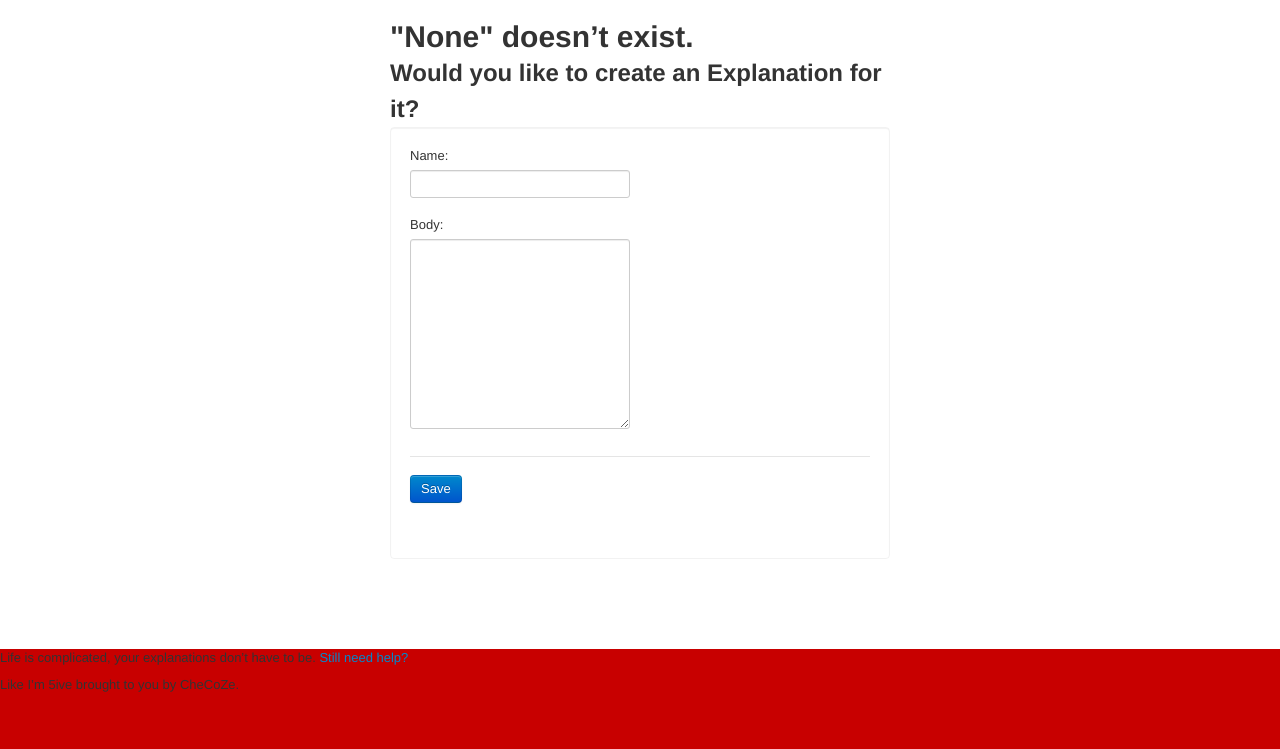
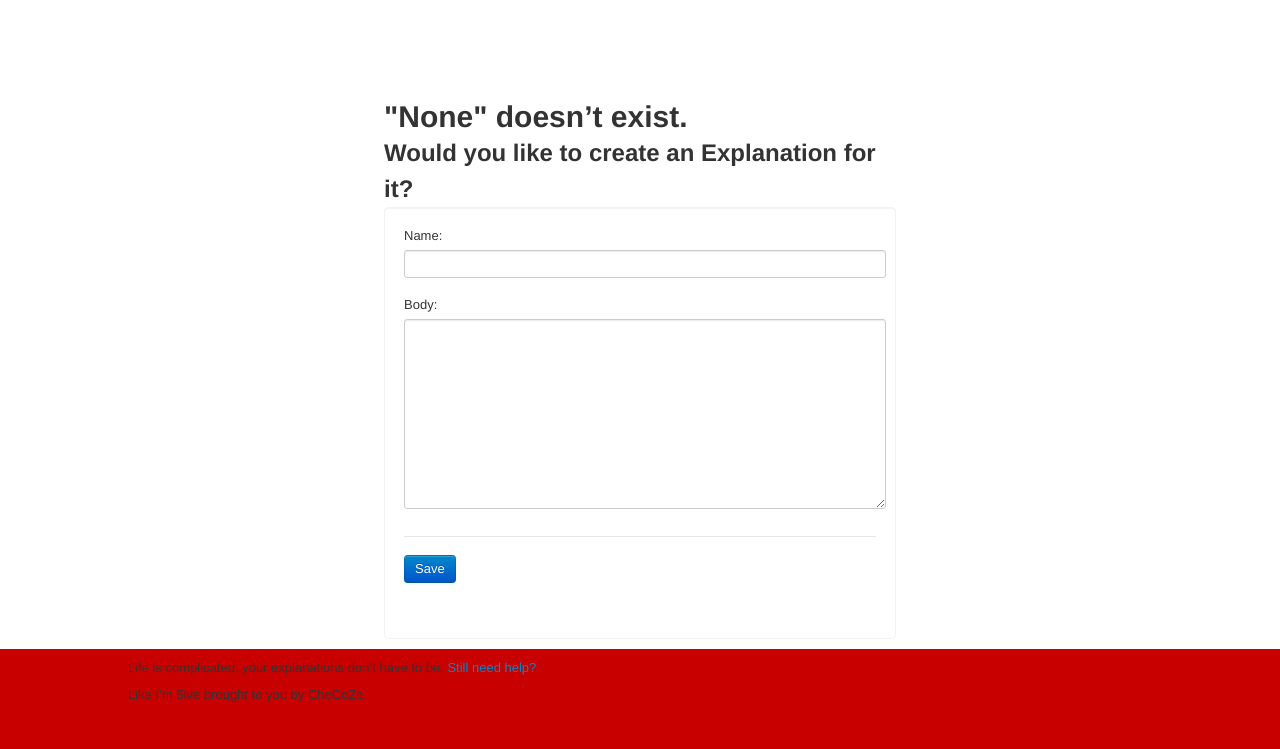
Before and after one commit to checoze/like-im-5ive, a Django app: page /entry/create in a window 1280 px wide. Shown: the part 51-800 px from the top of the page. Run offline with Django 3.2, Linux system fonts and the light colour scheme; data comes from the database, SQL or seed files in the repository; parts of the project's set-up code (start-up, migrations or seed data) failed here and were passed over; some libraries are stand-ins or nearby versions.

Commit message:
Container for alles.

```diff
--- a/apps/explain/templates/explain/entry_detail.html
+++ b/apps/explain/templates/explain/entry_detail.html
@@ -5,7 +5,6 @@
     //For ajax
     var csrf_token = "{{ csrf_token }}";
 </script>
-<div style="margin: 20px auto 0 auto; width: 500px;">
 <h1>{{ entry.name }}</h1>
 
 {% if entry.url %}
@@ -52,7 +51,6 @@
         </div><!-- /#submit -->
     </div><!-- /.tab-content -->
 </div><!-- /.tabbable -->
-</div>
 {% endblock content %}
 
 {% block extra_foot %}
--- a/apps/explain/templates/explain/entry_prompt.html
+++ b/apps/explain/templates/explain/entry_prompt.html
@@ -1,11 +1,10 @@
 {% extends 'base.html' %}
 
 {% block title %}Explain {{ term }} | {% endblock title %}
+
 {% block content %}
-<div style="margin: 20px auto 0 auto; width: 500px;">
     <h1>"{{ term }}" doesn&rsquo;t exist.</h1>
     <h2>Would you like to create an Explanation for it?</h2>
-
     <form method='POST' action='{% url entry_prompt %}' class="well">
         {% csrf_token %}
         <div class="control-group">
@@ -15,11 +14,8 @@
                 <span class="help-block">{{ entry_form.name.help_text }}</span>
             {% endif %}
         </div><!-- /.control-group -->
-
         {{ formset.management_form }}
-
         {% for form in formset %}
-
             <div class="control-group">
                 {{ form.id }}
                 {{ form.body.label_tag }}
@@ -33,7 +29,5 @@
             <input type='hidden' name='original_creator' value='{{ current_user }}'>
             <input type='submit' class="btn btn-primary" value="Save">
         </div><!-- /.form-actions -->
-
     </form>
-</div>
 {% endblock content %}
--- a/apps/explain/templates/explain/search_results.html
+++ b/apps/explain/templates/explain/search_results.html
@@ -3,12 +3,11 @@
 {% block title %}Searched for {{ search }} | {% endblock title%}
 
 {% block content %}
-<h3>You searched for {{ search }}</h3>
+<h1>You searched for {{ search }}</h1>
 {% for entry in entries %}
 <div class="row">
     <a href="{% url explain.views.entry_detail entry.hex %}">{{ entry.name }} - <span class="label label-info">{{ entry.type }}</span></a>
 </div>
-
 {% endfor %}
 
 {% endblock %}
--- a/src/sass/like-im-5ive.sass
+++ b/src/sass/like-im-5ive.sass
@@ -6,10 +6,22 @@
 
 
 #top-nav,
-#main
+#lif-footer-nav
+    margin: 10px auto
     @media only screen and (min-width: 1024px)
         max-width: 1024px
         min-width: 1024px
+
+#lif-main
+    margin: 100px auto
+    .btn.btn-primary.btn-large,
+    input[type=password],
+    input[type=search],
+    input[type=text],
+    textarea
+        width: 100%
+    @media only screen and (min-width: 1024px)
+        width: (1024px/2)
 
 #lif-header,
 #lif-footer
@@ -60,7 +72,6 @@
 
 #lif-home-search,
 #lif-signup
-    margin: 100px auto
     > h1
         font-family: $serifFontFamily
         letter-spacing: -1px
@@ -83,8 +94,6 @@
     input[type=text],
     input[type=password]
         width: 100%
-    @media only screen and (min-width: 1024px)
-        width: (1024px/2)
 
 #lif-footer
     bottom: 0
--- a/static/css/like-im-5ive.css
+++ b/static/css/like-im-5ive.css
@@ -4125,29 +4125,53 @@ a.label:hover, a.badge:hover {
   visibility: hidden;
 }
 
+/* line 8, ../../src/sass/like-im-5ive.sass */
+#top-nav,
+#lif-footer-nav {
+  margin: 10px auto;
+}
 @media only screen and (min-width: 1024px) {
   /* line 8, ../../src/sass/like-im-5ive.sass */
   #top-nav,
-  #main {
+  #lif-footer-nav {
     max-width: 1024px;
     min-width: 1024px;
   }
 }
 
-/* line 14, ../../src/sass/like-im-5ive.sass */
+/* line 15, ../../src/sass/like-im-5ive.sass */
+#lif-main {
+  margin: 100px auto;
+}
+/* line 17, ../../src/sass/like-im-5ive.sass */
+#lif-main .btn.btn-primary.btn-large,
+#lif-main input[type=password],
+#lif-main input[type=search],
+#lif-main input[type=text],
+#lif-main textarea {
+  width: 100%;
+}
+@media only screen and (min-width: 1024px) {
+  /* line 15, ../../src/sass/like-im-5ive.sass */
+  #lif-main {
+    width: 512px;
+  }
+}
+
+/* line 26, ../../src/sass/like-im-5ive.sass */
 #lif-header,
 #lif-footer {
   background: #c80000;
   width: 100%;
 }
 
-/* line 18, ../../src/sass/like-im-5ive.sass */
+/* line 30, ../../src/sass/like-im-5ive.sass */
 #top-nav {
   height: 50px;
   margin: 0 auto;
   position: relative;
 }
-/* line 23, ../../src/sass/like-im-5ive.sass */
+/* line 35, ../../src/sass/like-im-5ive.sass */
 #top-nav > h1 > a {
   color: white;
   font: bold 40px/1 Georgia, "Times New Roman", Times, serif;
@@ -4162,20 +4186,20 @@ a.label:hover, a.badge:hover {
   -o-transition: text-shadow 1s;
   transition: text-shadow 1s;
 }
-/* line 32, ../../src/sass/like-im-5ive.sass */
+/* line 44, ../../src/sass/like-im-5ive.sass */
 #top-nav > h1 > a:active, #top-nav > h1 > a:focus, #top-nav > h1 > a:hover {
   text-decoration: none;
   text-shadow: 3px 3px 1px black;
 }
 
-/* line 37, ../../src/sass/like-im-5ive.sass */
+/* line 49, ../../src/sass/like-im-5ive.sass */
 #signin {
   position: absolute;
   right: 10px;
   top: 5px;
 }
 
-/* line 42, ../../src/sass/like-im-5ive.sass */
+/* line 54, ../../src/sass/like-im-5ive.sass */
 #lif-auth {
   color: white;
   font-size: 20px;
@@ -4184,44 +4208,39 @@ a.label:hover, a.badge:hover {
   right: 10px;
   top: 0;
 }
-/* line 49, ../../src/sass/like-im-5ive.sass */
+/* line 61, ../../src/sass/like-im-5ive.sass */
 #lif-auth > li {
   display: inline;
 }
-/* line 51, ../../src/sass/like-im-5ive.sass */
+/* line 63, ../../src/sass/like-im-5ive.sass */
 #lif-auth > li:first-child {
   border-right: 1px solid white;
   padding-right: 0.5em;
 }
-/* line 54, ../../src/sass/like-im-5ive.sass */
+/* line 66, ../../src/sass/like-im-5ive.sass */
 #lif-auth > li > a {
   color: white;
   padding-left: 0.5em;
 }
 
-/* line 58, ../../src/sass/like-im-5ive.sass */
+/* line 70, ../../src/sass/like-im-5ive.sass */
 #main {
   margin: 0 auto;
 }
 
-/* line 61, ../../src/sass/like-im-5ive.sass */
-#lif-home-search,
-#lif-signup {
-  margin: 100px auto;
-}
-/* line 64, ../../src/sass/like-im-5ive.sass */
+/* line 75, ../../src/sass/like-im-5ive.sass */
 #lif-home-search > h1,
 #lif-signup > h1 {
   font-family: Georgia, "Times New Roman", Times, serif;
   letter-spacing: -1px;
   margin-left: 20px;
 }
-/* line 68, ../../src/sass/like-im-5ive.sass */
+/* line 79, ../../src/sass/like-im-5ive.sass */
 #lif-home-search > form,
 #lif-signup > form {
   margin-top: -5px;
 }
-/* line 71, ../../src/sass/like-im-5ive.sass */
+/* line 82, ../../src/sass/like-im-5ive.sass */
 #lif-home-search > form > .control-group > label,
 #lif-home-search > form > .control-group > .help-block,
 #lif-signup > form > .control-group > label,
@@ -4229,7 +4248,7 @@ a.label:hover, a.badge:hover {
   font-size: 20px;
   margin-bottom: 0.5em;
 }
-/* line 75, ../../src/sass/like-im-5ive.sass */
+/* line 86, ../../src/sass/like-im-5ive.sass */
 #lif-home-search > form > .control-group > input[type=search],
 #lif-home-search > form > .control-group > input[type=text],
 #lif-home-search > form > .control-group > input[type=password],
@@ -4240,7 +4259,7 @@ a.label:hover, a.badge:hover {
   height: auto;
   margin-bottom: 10px;
 }
-/* line 81, ../../src/sass/like-im-5ive.sass */
+/* line 92, ../../src/sass/like-im-5ive.sass */
 #lif-home-search .btn,
 #lif-home-search input[type=search],
 #lif-home-search input[type=text],
@@ -4251,15 +4270,8 @@ a.label:hover, a.badge:hover {
 #lif-signup input[type=password] {
   width: 100%;
 }
-@media only screen and (min-width: 1024px) {
-  /* line 61, ../../src/sass/like-im-5ive.sass */
-  #lif-home-search,
-  #lif-signup {
-    width: 512px;
-  }
-}
-
-/* line 89, ../../src/sass/like-im-5ive.sass */
+
+/* line 98, ../../src/sass/like-im-5ive.sass */
 #lif-footer {
   bottom: 0;
   left: 0;
--- a/templates/base.html
+++ b/templates/base.html
@@ -52,6 +52,7 @@
         </nav>
     </header>
     <div id="main" role="main">
+        <section id="lif-main">
         {% if messages %}
             {% for message in messages %}
                 <div class="alert {% block alert_type %}%alert-info{% endblock alert_type %}">
@@ -63,9 +64,10 @@
         {% endif %}
         {% block content %}
         {% endblock content %}
+        </section>
     </div><!-- /#main -->
     <footer role="contentinfo" id="lif-footer">
-        <nav>
+        <nav id="lif-footer-nav">
             <p>Life is complicated, your explanations don&rsquo;t have to be. <a href="">Still need help?</a></p>
             <p>Like I&rsquo;m 5ive brought to you by CheCoZe.</p>
         </nav>
```
